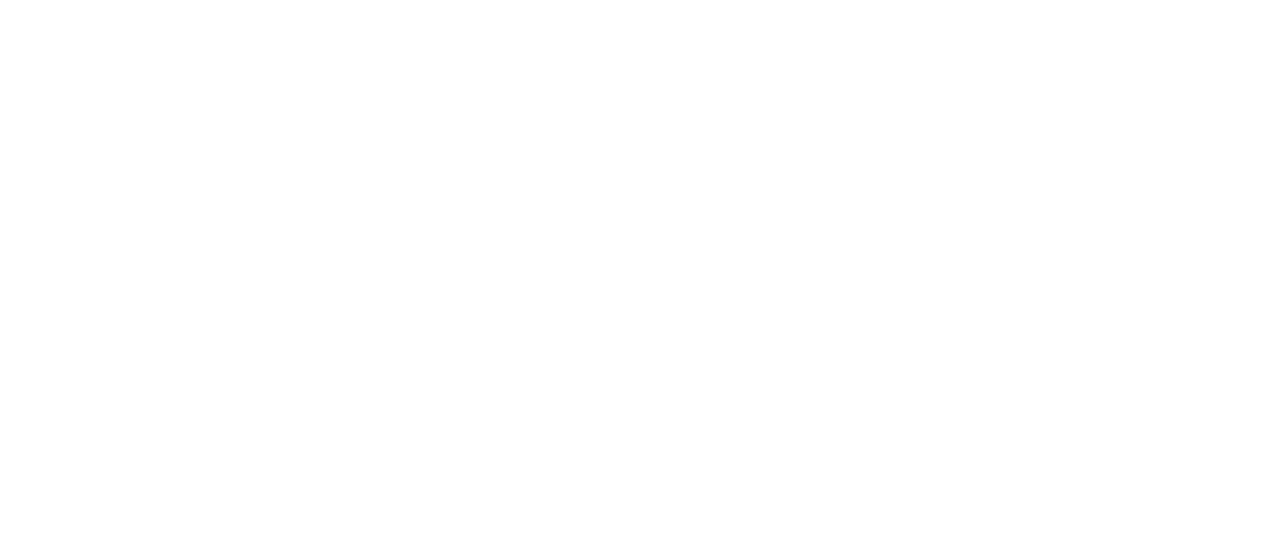
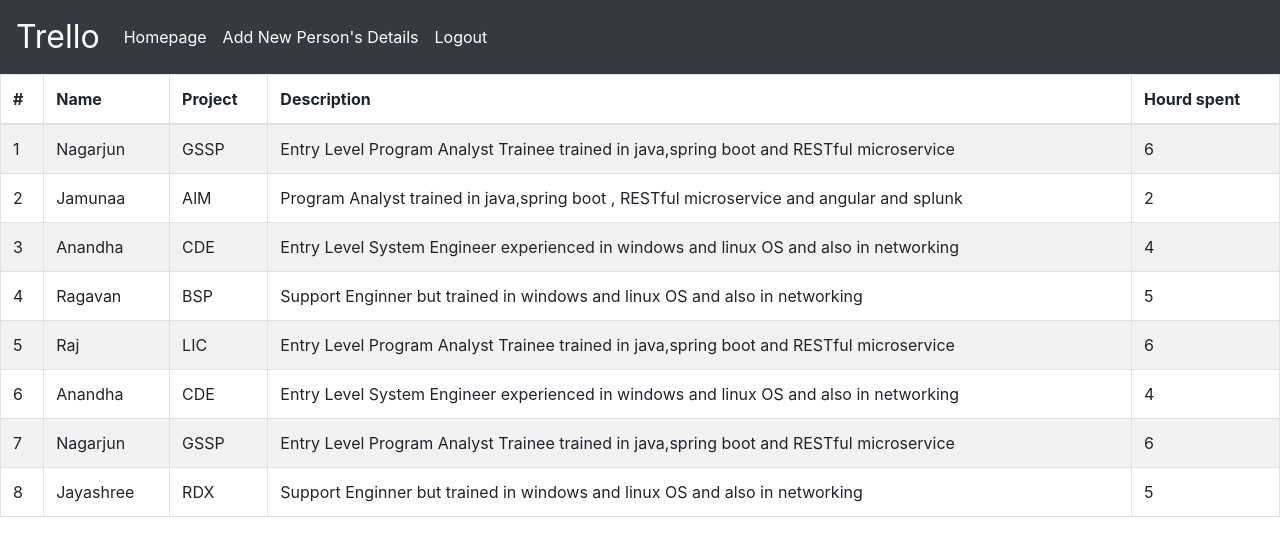
Before and after one commit to nagarjun-selvaprabhu/Trello, a React (Create React App) app: page /work in a window 1280 px wide. Shown: the top 556 px of the page. Built offline with nearby package versions, Linux system fonts and the light colour scheme; the HTML template or start-up script is replaced by a standard one.

Commit message:
added listview

```diff
--- a/src/Routes/Routes.js
+++ b/src/Routes/Routes.js
@@ -4,6 +4,7 @@
 import Login from '../Login';
 import Home from '../Home'
 import FormsHome from '../components/FormsHome'
+import WorkLog from '../components/WorkLog'
 
 class Routes extends React.Component {
   render(){
@@ -14,7 +15,7 @@
           <Route exact path="/" component={Login} />
           <Route path="/home" component={Home} />
           <Route path="/form" component={FormsHome} />
-          {/* <Route path="/workdone" component={WorkDone} /> */}
+          <Route path="/work" component={WorkLog} />
         </Switch>
       </Router>
     </React.Fragment>
--- a/src/components/Cards.js
+++ b/src/components/Cards.js
@@ -3,6 +3,7 @@
 import Container from 'react-bootstrap/Container'
 import Row from 'react-bootstrap/Row';
 import WorkDone from './WorkDone.js'
+import Button from 'react-bootstrap/Button'
 
 const cardData =
    [
@@ -48,6 +49,7 @@
              {item.text}
             </Card.Text>
             {this.state.access ? <WorkDone hours={item.hours} project={item.project}/> : null}
+            <Button variant="primary" href='/work'>Work Log</Button>
           </Card.Body>
         </Card>
         )
--- /dev/null
+++ b/src/components/WorkLog.js
@@ -0,0 +1,84 @@
+import React, { Component } from 'react'
+import NavigationBar from './NavigationBar'
+import Table from 'react-bootstrap/Table'
+
+class WorkLog extends Component {
+    render() {
+        return (
+            <div>
+                <NavigationBar />
+                <Table striped bordered hover>
+                 <thead>
+                    <tr>
+                    <th>#</th>
+                    <th>Name</th>
+                    <th>Project</th>
+                    <th>Description</th>
+                    <th>Hourd spent</th>
+                    </tr>
+                </thead>
+            <tbody>
+                <tr>
+                <td>1</td>
+                <td>Nagarjun</td>
+                <td>GSSP</td>
+                <td>Entry Level Program Analyst Trainee trained in java,spring boot and RESTful microservice</td>
+                <td>6</td>
+                </tr>
+                <tr>
+                <td>2</td>
+                <td>Jamunaa</td>
+                <td>AlM</td>
+                <td>Program Analyst trained in java,spring boot , RESTful microservice and angular and splunk</td>
+                <td>2</td>
+                </tr>
+                <tr>
+                <td>3</td>
+                <td>Anandha</td>
+                <td>CDE</td>
+                <td>Entry Level System Engineer experienced in windows and linux OS and also in networking</td>
+                <td>4</td>
+                </tr>
+                <tr>
+                <td>4</td>
+                <td>Ragavan</td>
+                <td>BSP</td>
+                <td>Support Enginner but trained in windows and linux OS and also in networking</td>
+                <td>5</td>
+                </tr>
+                <tr>
+                <td>5</td>
+                <td>Raj</td>
+                <td>LIC</td>
+                <td>Entry Level Program Analyst Trainee trained in java,spring boot and RESTful microservice</td>
+                <td>6</td>
+                </tr>
+                <tr>
+                <td>6</td>
+                <td>Anandha</td>
+                <td>CDE</td>
+                <td>Entry Level System Engineer experienced in windows and linux OS and also in networking</td>
+                <td>4</td>
+                </tr>
+                <tr>
+                <td>7</td>
+                <td>Nagarjun</td>
+                <td>GSSP</td>
+                <td>Entry Level Program Analyst Trainee trained in java,spring boot and RESTful microservice</td>
+                <td>6</td>
+                </tr>
+                <tr>
+                <td>8</td>
+                <td>Jayashree</td>
+                <td>RDX</td>
+                <td>Support Enginner but trained in windows and linux OS and also in networking</td>
+                <td>5</td>
+                </tr>
+            </tbody>
+            </Table>
+            </div>
+        )
+    }
+}
+
+export default WorkLog
```
